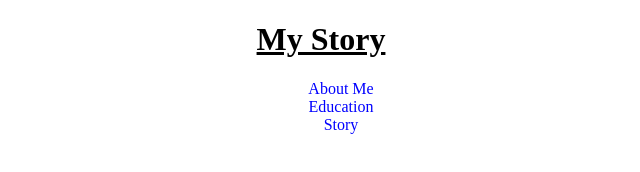
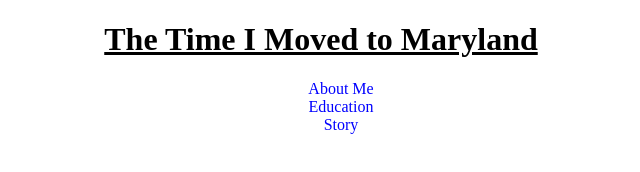
Before and after one commit to rpatel1291/Lab5-HTML, a plain HTML site: page story.html in a window 1280 px wide. Shown: the whole page, without its empty margins (319-959 px from the left). Drawn offline with Linux system fonts and the light colour scheme.

Commit message:
Change of Title
Title changed

```diff
--- a/story.html
+++ b/story.html
@@ -3,10 +3,10 @@
 <html lang="en" xmlns="http://www.w3.org/1999/xhtml">
 <head>
     <meta charset="utf-8" />
-    <title>Ravi's Story</title>
+    <title>Moved to Maryland</title>
 </head>
 <body>
-    <center><h1 style="text-decoration:underline;">My Story</h1></center>
+    <center><h1 style="text-decoration:underline;">The Time I Moved to Maryland</h1></center>
     <header>
         <nav>
             <center>
```
